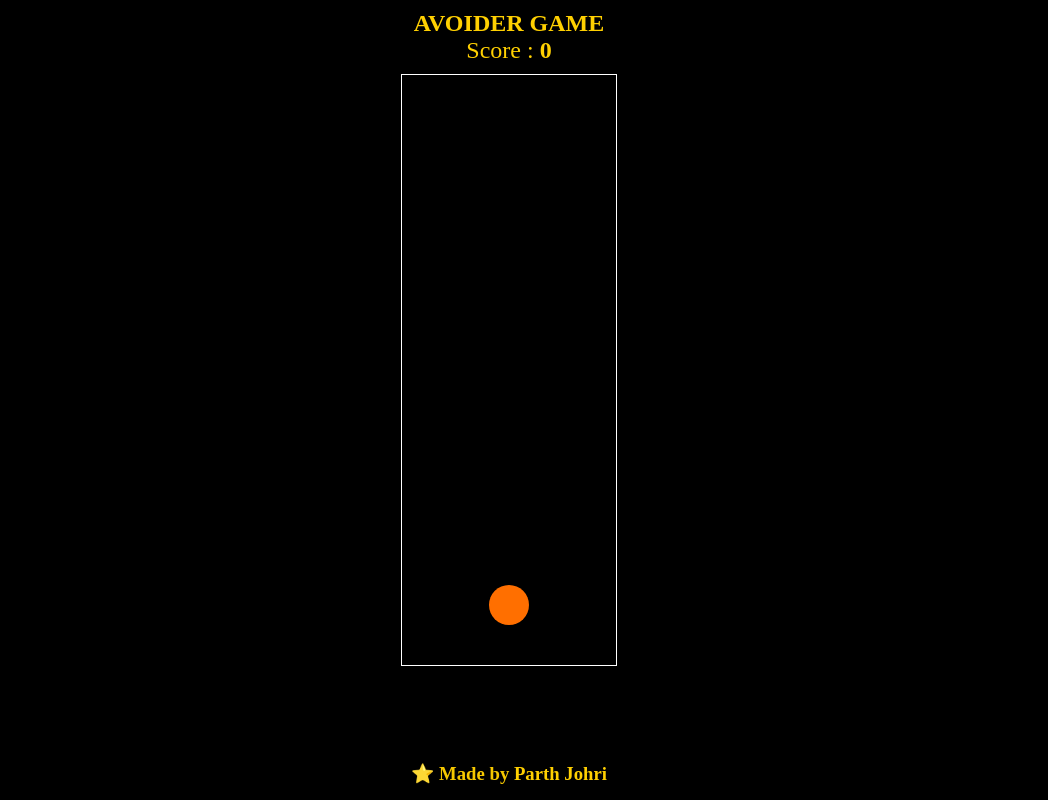
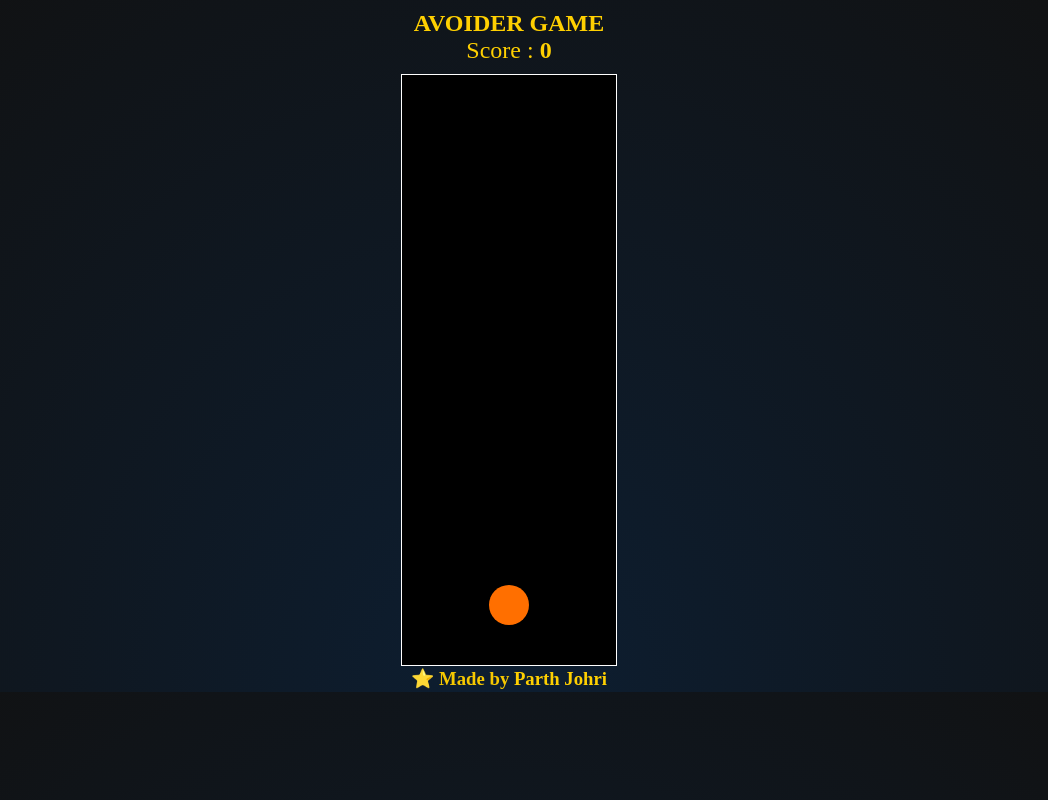
Before and after one commit to ParthJohri/Avoider-Game, a plain HTML site: page index.html in a window 1280 px wide. Shown: the whole page, without its empty margins (131-1179 px from the left). Drawn offline with Linux system fonts and the light colour scheme.

Commit message:
Add files via upload

```diff
--- a/src/script.js
+++ b/src/script.js
@@ -5,20 +5,28 @@ const scoreDisplay = document.querySelector(".score");
 
 let dropCount, speed, score;
 
+alert("Welcome to the Avoider Game, Use Arrow Keys to play and Press any Key to start!");
+
 reset();
 
-document.addEventListener("keydown", e => {
+document.addEventListener("keydown", (e) => {
   if (!dropCount) {
     startGame();
   }
 
   const player = document.querySelector(".player");
 
-    if (e.key === "ArrowRight" && playerCells.includes(player.parentElement.nextElementSibling)) {
+  if (
+    e.key === "ArrowRight" &&
+    playerCells.includes(player.parentElement.nextElementSibling)
+  ) {
     player.parentElement.nextElementSibling.appendChild(player);
   }
 
-    if (e.key === "ArrowLeft" && playerCells.includes(player.parentElement.previousElementSibling)) {
+  if (
+    e.key === "ArrowLeft" &&
+    playerCells.includes(player.parentElement.previousElementSibling)
+  ) {
     player.parentElement.previousElementSibling.appendChild(player);
   }
 });
@@ -29,7 +37,7 @@ function reset() {
   score = 0;
   scoreDisplay.innerHTML = "0";
 
-    cells.forEach(cell => cell.innerHTML = "");
+  cells.forEach((cell) => (cell.innerHTML = ""));
   playerCells[1].innerHTML = '<div class="player"></div>';
 }
 
@@ -72,7 +80,7 @@ function loop() {
   }
 
   if (stopGame) {
-        alert('Your score: ' + score + ". Close this window to play again.");
+    alert("Your score: " + score + ". Close this window to play again.");
     reset();
   } else {
     dropCount++;
--- a/src/style.css
+++ b/src/style.css
@@ -3,7 +3,7 @@
     margin:0px;
 }
 body{
-    background-color:black;
+    background: radial-gradient(ellipse at bottom, #0D1E31, #111);
 }
 .header,.header-text{
     text-align:center;
@@ -50,12 +50,11 @@ body{
     background:rgb(255, 111, 0);
 }
 #bottom{
-    position:absolute;
-    bottom:0;
-    width:100%;
-    text-align: center;
     color:#f6c800;
-    padding: 15px 0px;
+    padding: 2px;
+    display:flex;
+    justify-content:center;
+    align-items: center;
 }
 #bottom a { text-decoration: none; color:rgb(255, 208, 1); }
 #bottom a:hover { text-decoration: none; color:rgb(237, 148, 40); }
```
Lines whose indentation alone changed are shown as unchanged.
